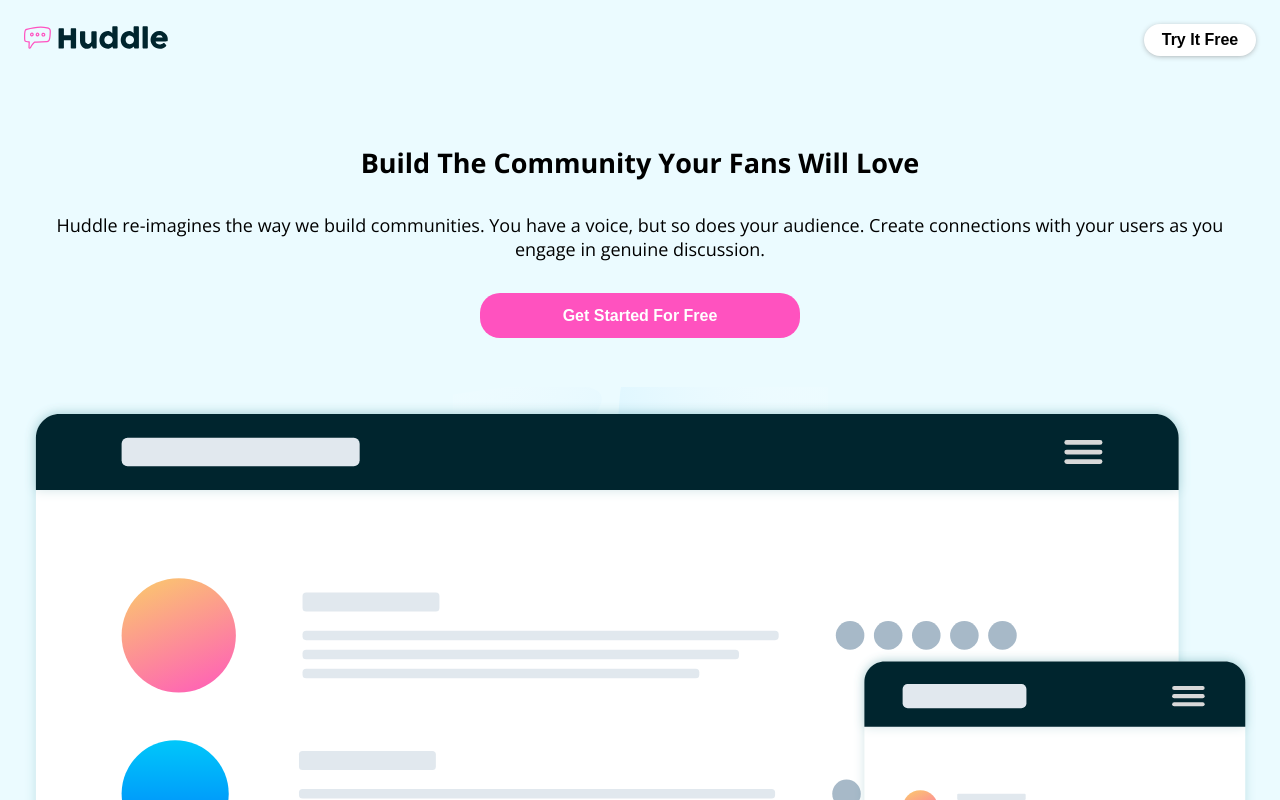
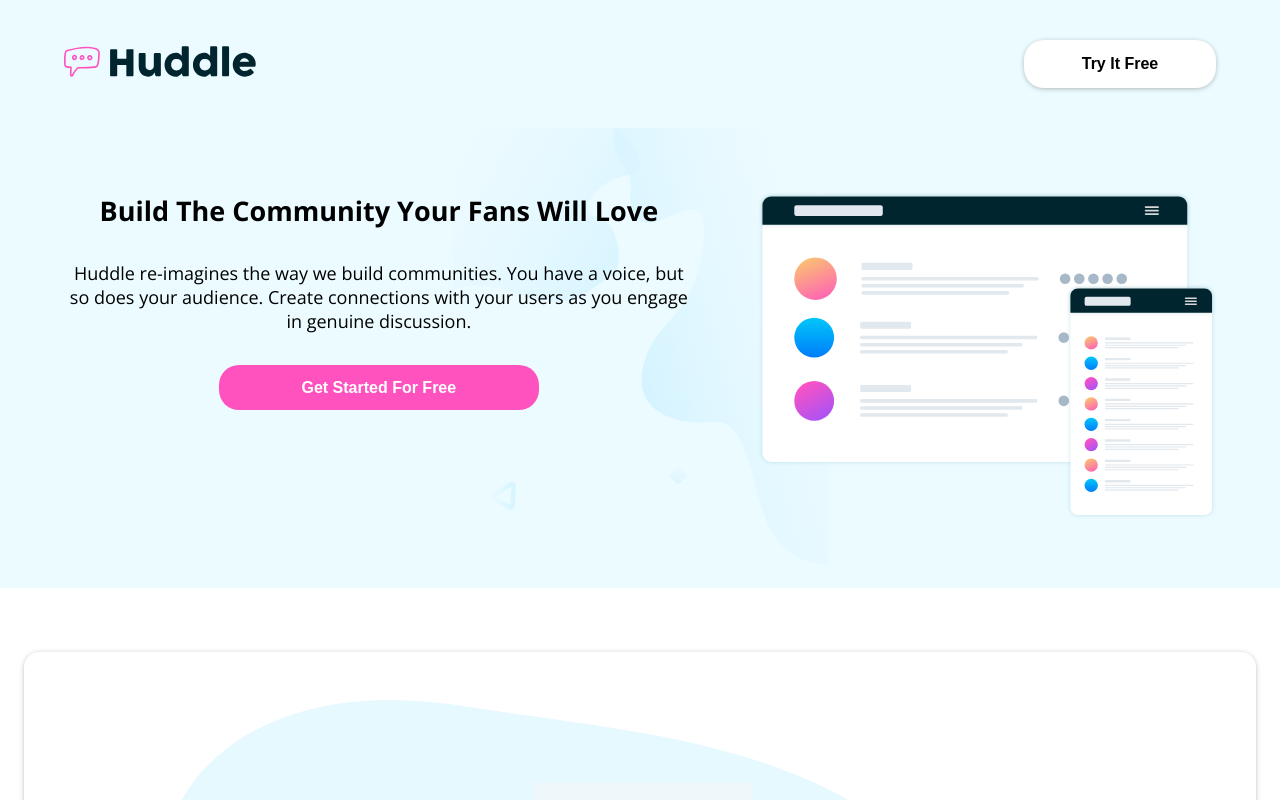
Before and after one commit to vanityespinosa/Huddle-landing-page-with-alternating-feature-blocks, a plain HTML site: page index.html in a window 1280 px wide. Shown: the top 800 px of the page. Drawn offline with nearby package versions, Linux system fonts and the light colour scheme.

Commit message:
Add initial styles to Small Destop Design. Add new containers to create a Flex grid in landing-section.

```diff
--- a/index.html
+++ b/index.html
@@ -24,14 +24,18 @@
   </header>
   <main>
     <section id="landing-section">
+      <div id="headline">
         <h1>Build The Community Your Fans Will Love</h1>
         <p>
           Huddle re-imagines the way we build communities. You have a voice, but so does your audience. Create connections with your users as you engage in genuine discussion.
         </p>
         <button class="pink-btn">Get Started For Free</button>
+      </div>
+      <div id="illustration">
         <figure>
           <img class="illustrations" src="/images/illustration-mockups.svg" alt="Mockup Image">
         </figure>
+      </div>
     </section>
     <div id="features">
       <section class="card" id="grow">
--- a/style.css
+++ b/style.css
@@ -239,3 +239,44 @@ footer {
         padding: 4rem 25%;
     }
 }
+
+/************************************************************
+  Small Desktop Design
+************************************************************/
+@media only screen and (min-width:1024px) {
+    /****************************************
+        Utility Classes
+    ****************************************/
+    .logo {
+        width: 80%;
+    }
+    /****************************************
+        Header Styles
+    ****************************************/
+    header {
+        padding: 1rem 4rem;
+    }
+    /*****Navbar Section*****/
+    #navbar button {
+        width: 12rem;
+        height: 3rem;
+    }
+
+    /****************************************
+        Main Styles
+    ****************************************/
+    /*****Landing Section*****/
+    #landing-section {
+        padding: 4rem;
+        display: flex;
+    }
+    #landing-section #headline {
+        padding-right: 4rem;
+    }
+
+    /*****CTA Section*****/
+    #cta {
+        width: 100%;
+        padding: 4rem 25%;
+    }
+}
```
Lines whose indentation alone changed are shown as unchanged.
